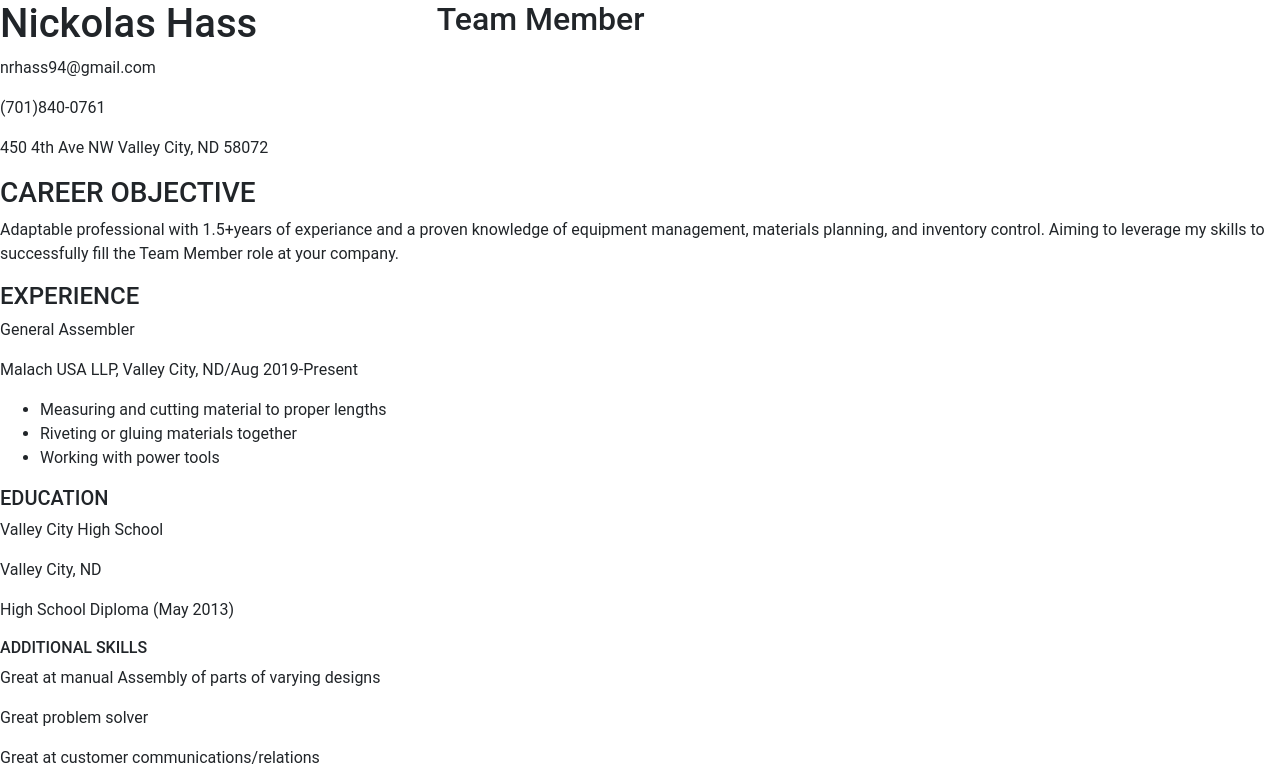
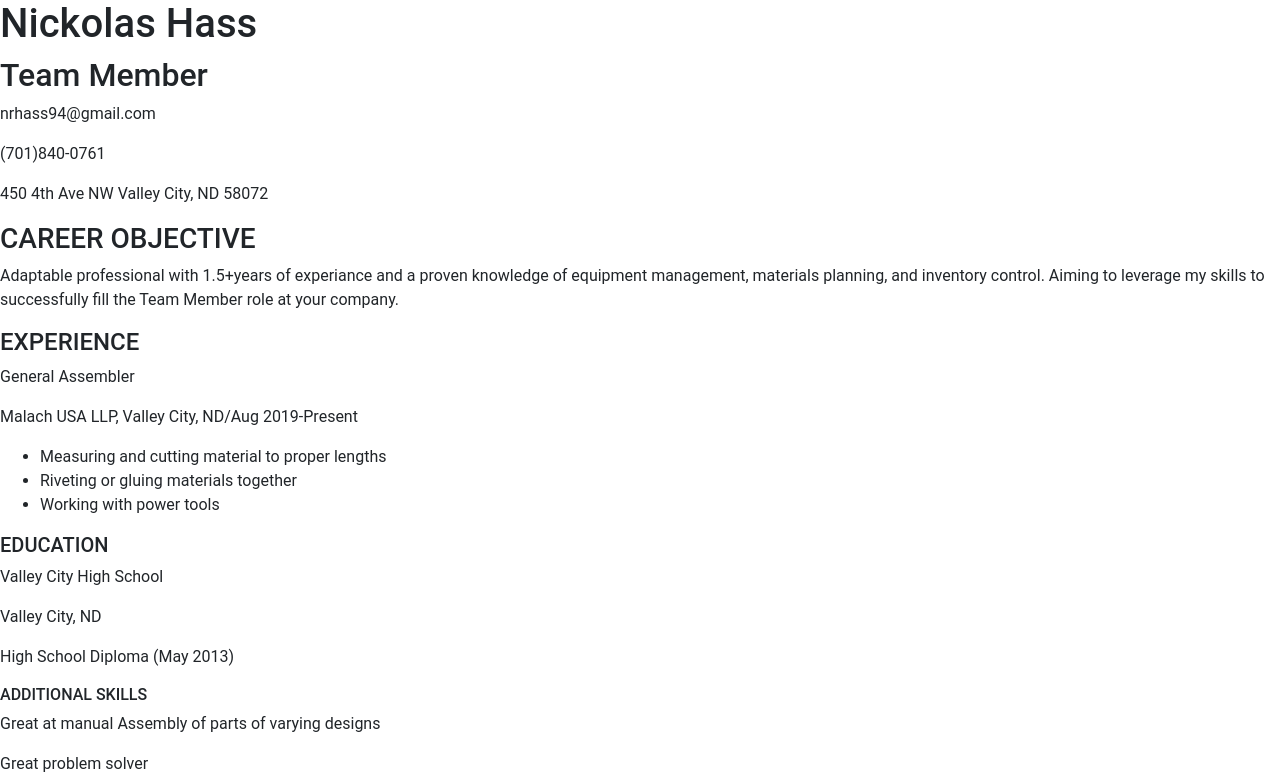
Before and after one commit to hassinator/hassinator.github.io, a plain HTML site: page index.html in a window 1280 px wide. Shown: the top 783 px of the page. Drawn offline with nearby package versions, Linux system fonts and the light colour scheme.

Commit message:
Update index.html

```diff
--- a/index.html
+++ b/index.html
@@ -10,9 +10,9 @@
   <body>
     <header class="contianer">
       <div class="row">
-        <h1 class="col-sm-4">Nickolas Hass</h1>
-        <h2 class="col-sm-4">Team Member</h2>
-        <nav class="col-sm-8">
+        <h1 class="col-sm-12 text-left">Nickolas Hass</h1>
+        <h2 class="col-sm-12 text-left">Team Member</h2>
+        <nav class="col-sm-12 text-left">
           <p>nrhass94@gmail.com</p>
           <p>(701)840-0761</p>
           <p>450 4th Ave NW Valley City, ND 58072</p>
```
